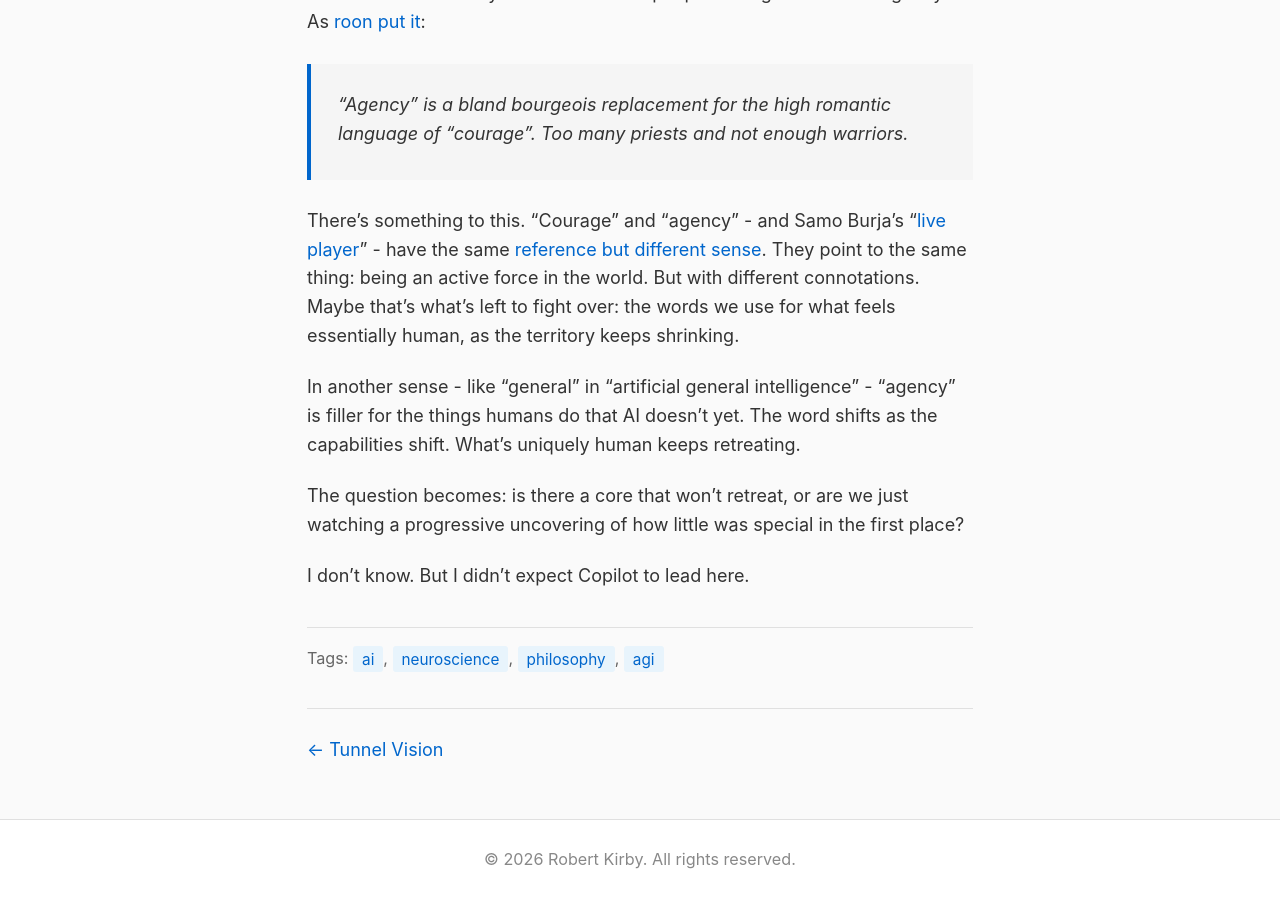
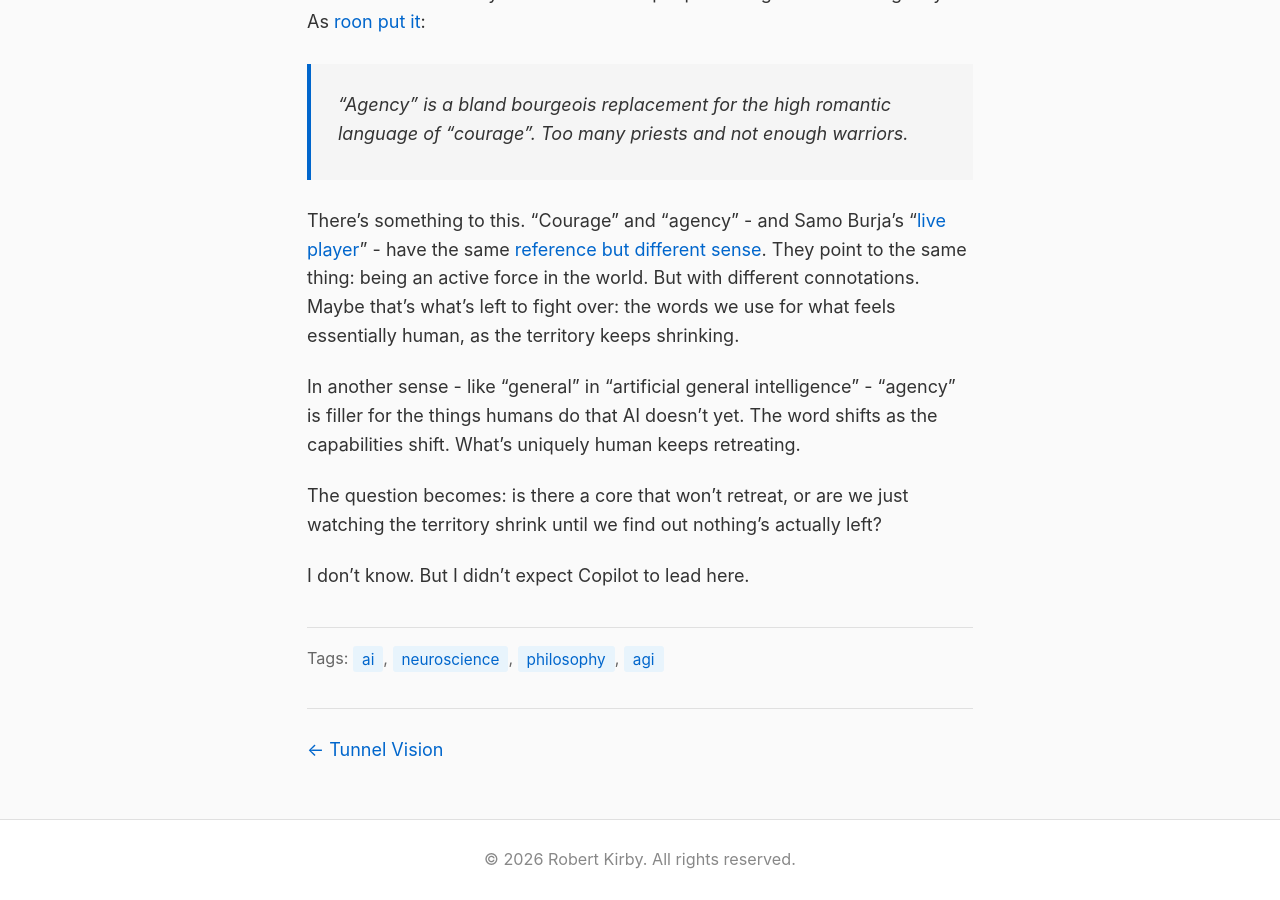
Before and after one commit to rob137/rob137.github.io, a Jekyll site: the page built from _posts/2026-01-05-gateway-drug.md, in a window 1280 px wide and 900 px high, scrolled down 1745 px. Built offline with Jekyll 4.4.1, drawn with Linux system fonts in a browser that asks for light colours.

Commit message:
Reword closing question - territory shrink, nothing left

```diff
--- a/_posts/2026-01-05-gateway-drug.md
+++ b/_posts/2026-01-05-gateway-drug.md
@@ -42,6 +42,6 @@ There's something to this. "Courage" and "agency" - and Samo Burja's "[live play
 
 In another sense - like "general" in "artificial general intelligence" - "agency" is filler for the things humans do that AI doesn't yet. The word shifts as the capabilities shift. What's uniquely human keeps retreating.
 
-The question becomes: is there a core that won't retreat, or are we just watching a progressive uncovering of how little was special in the first place?
+The question becomes: is there a core that won't retreat, or are we just watching the territory shrink until we find out nothing's actually left?
 
 I don't know. But I didn't expect Copilot to lead here.
```
